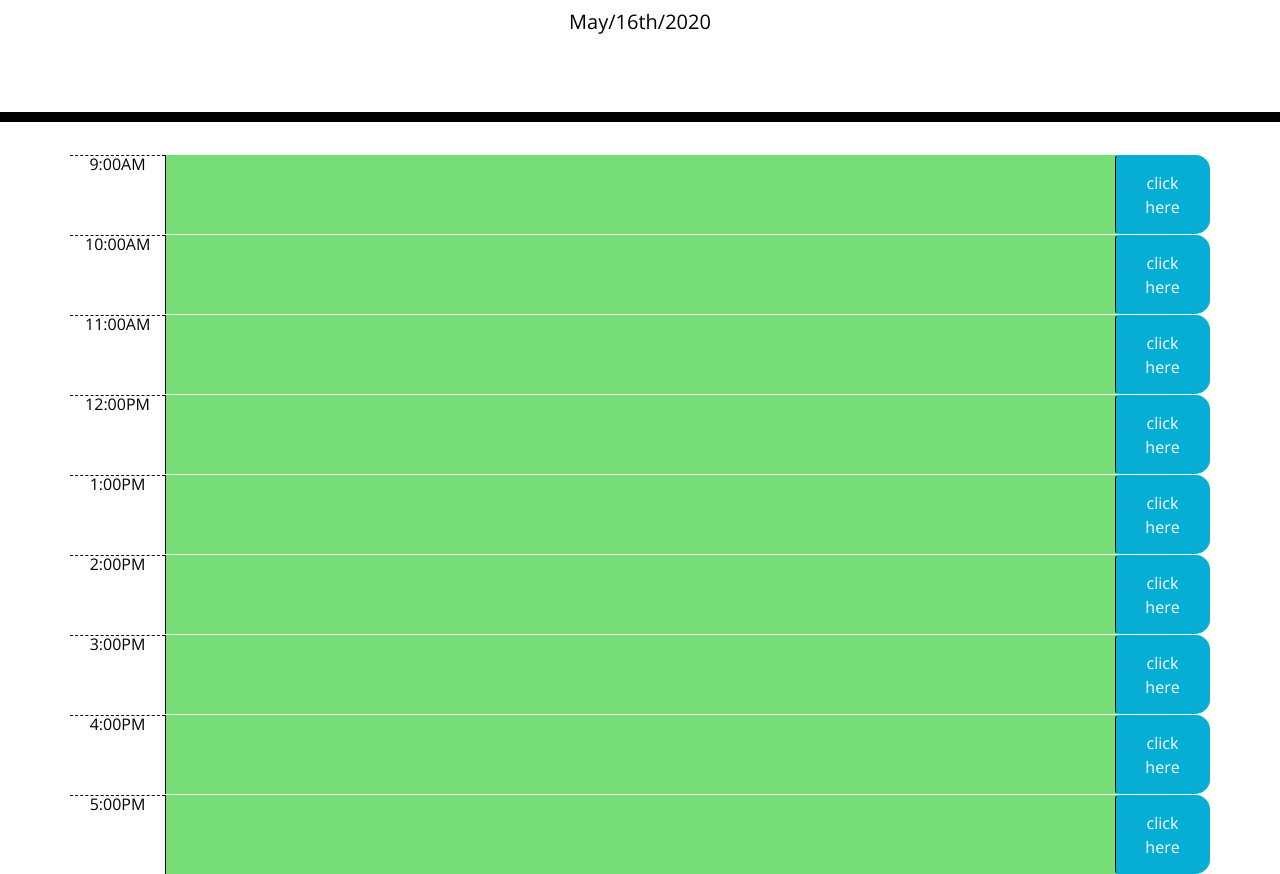
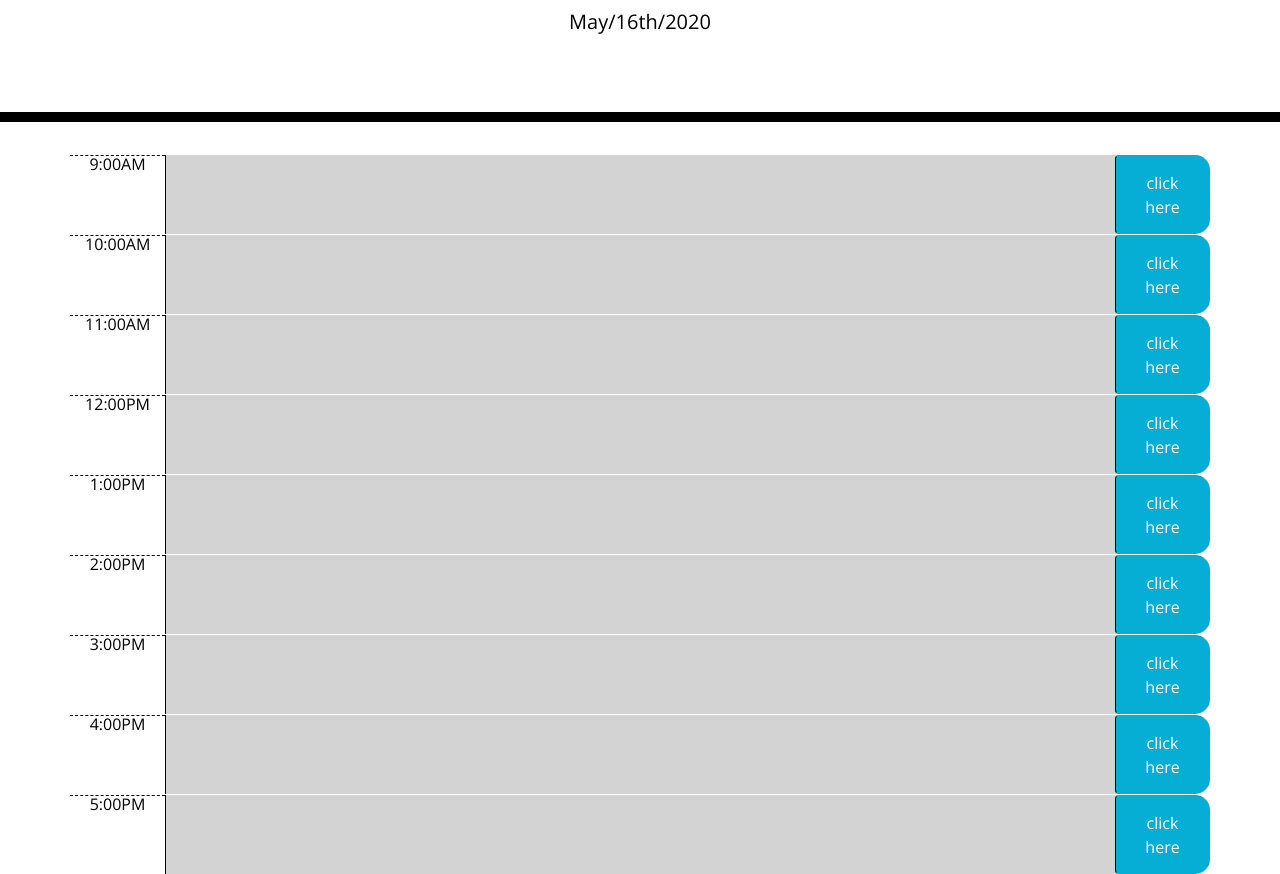
Before and after one commit to CGMcBride/Conner-s-Work-Day-Scheduler, a plain HTML site: page index.html in a window 1280 px wide. Shown: the part 182-1056 px from the top of the page. Drawn offline with nearby package versions, Linux system fonts and the light colour scheme.

Commit message:
added line comments

```diff
--- a/index.html
+++ b/index.html
@@ -20,49 +20,49 @@
         <p id="currentDay" class="lead"></p>
     </header>
     <div class="container">
-        <div class="time-block future row" id="9">
+        <div class="time-block present row" id="9">
             <span class="col-1 hour">9:00AM</span>
             <textarea class="col-10 description"></textarea>
             <button class="col-1 btn saveBtn">click here</button>
         </div>
-        <div class="time-block future row" id="10">
+        <div class="time-block present row" id="10">
             <span class="col-1 hour">10:00AM</span>
             <textarea class="col-10 description"></textarea>
             <button class="col-1 btn saveBtn">click here</button>
         </div>
-        <div class="time-block future row" id="11">
+        <div class="time-block present row" id="11">
             <span class="col-1 hour">11:00AM</span>
             <textarea class="col-10 description"></textarea>
             <button class="col-1 btn saveBtn">click here</button>
         </div>
 
-        <div class="time-block future row" id="12">
+        <div class="time-block present row" id="12">
             <span class="col-1 hour">12:00PM</span>
             <textarea class="col-10 description"></textarea>
             <button class="col-1 btn saveBtn">click here</button>
         </div>
 
-        <div class="time-block future row" id="13">
+        <div class="time-block present row" id="13">
             <span class="col-1 hour">1:00PM</span>
             <textarea class="col-10 description"></textarea>
             <button class="col-1 btn saveBtn">click here</button>
         </div>
-        <div class="time-block future row" id="14">
+        <div class="time-block present row" id="14">
             <span class="col-1 hour">2:00PM</span>
             <textarea class="col-10 description"></textarea>
             <button class="col-1 btn saveBtn">click here</button>
         </div>
-        <div class="time-block future row" id="15">
+        <div class="time-block present row" id="15">
             <span class="col-1 hour">3:00PM</span>
             <textarea class="col-10 description"></textarea>
             <button class="col-1 btn saveBtn">click here</button>
         </div>
-        <div class="time-block future row" id="16">
+        <div class="time-block present row" id="16">
             <span class="col-1 hour">4:00PM</span>
             <textarea class="col-10 description"></textarea>
             <button class="col-1 btn saveBtn">click here</button>
         </div>
-        <div class="time-block future row" id="17">
+        <div class="time-block present row" id="17">
             <span class="col-1 hour">5:00PM</span>
             <textarea class="col-10 description"></textarea>
             <button class="col-1 btn saveBtn">click here</button>
--- a/script.js
+++ b/script.js
@@ -1,9 +1,6 @@
 //alert("test");
 //logic to style elements here
-let myPast = $("#past");
-let myPresent = $("#present");
-// added the future class for the green color in the time block to show availbe
-let myFuture = $("#future");
+
 //logic to render local storage
 $("#9 .description").val(localStorage.getItem("9"));
 $("#10 .description").val(localStorage.getItem("10"));
@@ -14,7 +11,7 @@ $("#14 .description").val(localStorage.getItem("14"));
 $("#15 .description").val(localStorage.getItem("15"));
 $("#16 .description").val(localStorage.getItem("16"));
 $("#17 .description").val(localStorage.getItem("17"));
-// on click events are at the bottom
+// when you click save btn the information will be stored in local storage
 $(".saveBtn").click(function () {
 	let textValue = $(this).siblings(".description").val();
 	// console.log(textValue);
@@ -22,6 +19,28 @@ $(".saveBtn").click(function () {
 	// console.log(timeKey);
 	localStorage.setItem(timeKey, textValue);
 });
+// this is where we show the current time and date
 $("#currentDay").text(moment().format("MMMM/Do/YYYY"));
+//  line 25 we are getting the current hour the change the color
 let currentHour = moment().hour();
 console.log(currentHour);
+
+let time = [9, 10, 11, 12, 13, 14, 15, 16, 17];
+for (let i = 0; i < time.length; i++) {
+	// console.log(i);
+	console.log(time[i]);
+	// line 29 for was created to refence time and the lenght of the array
+	if (currentHour < time[i]) {
+		console.log(currentHour);
+
+		$("#" + time[i])
+			.removeClass("present")
+			.addClass("future");
+	} else if (currentHour > time[i]) {
+		console.log(currentHour);
+
+		$("#" + time[i])
+			.removeClass("present")
+			.addClass("past");
+	}
+}
```
